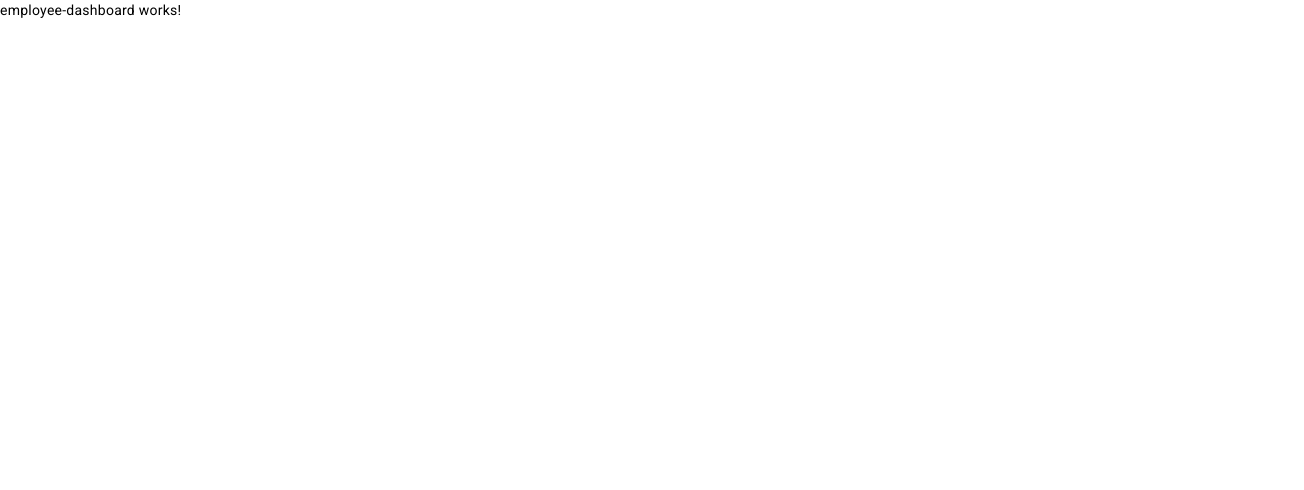
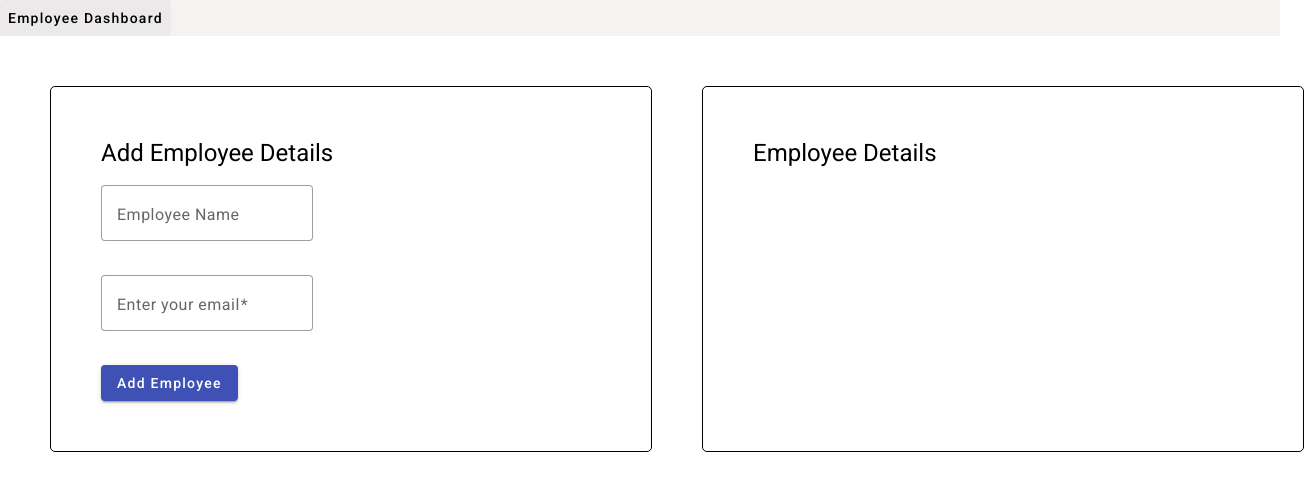
Before and after one commit to ruhiambelkar17/angular-app, an Angular app in the folder employee-app/: page / in a window 1280 px wide. Shown: the top 490 px of the page, 1304 px wide, since content can reach past the window. Built offline with nearby package versions, Linux system fonts and the light colour scheme.

Commit message:
created new compnentes with material ui

```diff
--- a/employee-app/src/app/app.component.html
+++ b/employee-app/src/app/app.component.html
@@ -1,3 +1,2 @@
 
-
-<router-outlet />
+<router-outlet></router-outlet>
--- a/employee-app/src/app/app.component.ts
+++ b/employee-app/src/app/app.component.ts
@@ -1,13 +1,25 @@
 import { Component } from '@angular/core';
 import { RouterOutlet } from '@angular/router';
+import {MatMenuModule} from '@angular/material/menu';
+import { NgModule, CUSTOM_ELEMENTS_SCHEMA } from '@angular/core';
+import {MatButtonModule} from '@angular/material/button';
+import {MatSelectModule} from '@angular/material/select';
+import {MatInputModule} from '@angular/material/input';
+import {MatFormFieldModule} from '@angular/material/form-field';
+
 
 @Component({
   selector: 'app-root',
   standalone: true,
-  imports: [RouterOutlet],
+  imports: [RouterOutlet, MatMenuModule, MatButtonModule, MatSelectModule, MatInputModule, MatFormFieldModule ],
   templateUrl: './app.component.html',
-  styleUrl: './app.component.css'
+  styleUrl: './app.component.css',
+  schemas: [
+    CUSTOM_ELEMENTS_SCHEMA
+  ],
 })
+
+
 export class AppComponent {
   title = 'employee-app';
 }
--- a/employee-app/src/app/app.routes.ts
+++ b/employee-app/src/app/app.routes.ts
@@ -1,8 +1,11 @@
 import { Routes } from '@angular/router';
 import { EmployeeDashboardComponent } from './employee-dashboard/employee-dashboard.component';
+import { HomeComponent } from './home/home.component';
 
 export const routes: Routes = [
-    {path:'',component:EmployeeDashboardComponent}
+
+    { path: '', component: EmployeeDashboardComponent },
+// { path: '', component: HomeComponent },
 ];
 
 // @NgModule({
--- a/employee-app/src/app/employee-dashboard/employee-dashboard.component.html
+++ b/employee-app/src/app/employee-dashboard/employee-dashboard.component.html
@@ -1 +1,65 @@
-<p>employee-dashboard works!</p>
+<div class="navbar">
+  <button mat-button [matMenuTriggerFor]="menu">Employee Dashboard</button>
+  <mat-menu #menu="matMenu">
+    <!-- <button mat-menu-item>Item 1</button>
+    <button mat-menu-item>Item 2</button> -->
+  </mat-menu>
+</div>
+
+<div class="container">
+  <!--Form-->
+  <div class="form-container">
+    <h1>Add Employee Details</h1>
+    <p class="form-input" >
+      <mat-form-field appearance="outline">
+        <mat-label>Employee Name</mat-label>
+        <input matInput  />
+      </mat-form-field>
+    </p>
+
+    <p >
+      <mat-form-field appearance="outline">
+        <mat-label>Enter your email</mat-label>
+        <input matInput placeholder="pat@example.com" required />
+      </mat-form-field>
+    </p>
+
+    <button mat-raised-button color="primary">Add Employee</button>
+  </div>
+  <!-- End of Form-->
+  <!--Employee Details-->
+  <div class="emp-data-container">
+    <h1>Employee Details</h1>
+  </div>
+   <!--End of Employee Details-->
+</div>
+
+<style>
+  .navbar {
+    background-color: rgb(245, 242, 242);
+  }
+  .container {
+    display: inline-flex;
+  }
+  .form-container {
+    margin-top: 50px;
+    margin-left: 50px;
+    width: 500px;
+    border: 1px solid black;
+    padding: 50px;
+    border-radius: 5px;
+  }
+
+  .form-input {
+    padding: 0px !important;
+  }
+
+  .emp-data-container{
+    margin-top: 50px;
+    margin-left: 50px;
+    width: 500px;
+    border: 1px solid black;
+    padding: 50px;
+    border-radius: 5px;
+  }
+</style>
--- a/employee-app/src/app/employee-dashboard/employee-dashboard.component.ts
+++ b/employee-app/src/app/employee-dashboard/employee-dashboard.component.ts
@@ -1,11 +1,23 @@
 import { Component } from '@angular/core';
+import {MatMenuModule} from '@angular/material/menu';
+import { NgModule, CUSTOM_ELEMENTS_SCHEMA } from '@angular/core';
+import {MatButtonModule} from '@angular/material/button';
+import {MatSelectModule} from '@angular/material/select';
+import {MatInputModule} from '@angular/material/input';
+import {MatFormFieldModule} from '@angular/material/form-field';
+import {FormControl, Validators, FormsModule, ReactiveFormsModule} from '@angular/forms';
+import {merge} from 'rxjs';
+import {takeUntilDestroyed} from '@angular/core/rxjs-interop';
 
 @Component({
   selector: 'app-employee-dashboard',
   standalone: true,
-  imports: [],
+  imports: [MatMenuModule, MatButtonModule, MatSelectModule, MatInputModule, MatFormFieldModule, FormsModule, ReactiveFormsModule ],
   templateUrl: './employee-dashboard.component.html',
-  styleUrl: './employee-dashboard.component.css'
+  styleUrl: './employee-dashboard.component.css',
+  schemas: [
+    CUSTOM_ELEMENTS_SCHEMA
+  ],
 })
 export class EmployeeDashboardComponent {
 
--- /dev/null
+++ b/employee-app/src/app/home/home.component.html
@@ -0,0 +1 @@
+<p>home works!</p>
```
Also changed, not shown: employee-app/src/app/home/home.component.ts (added, +12 -0 lines), employee-app/src/app/home/home.component.css (added), 1 other file (tests, documents, lock files or other folders).
